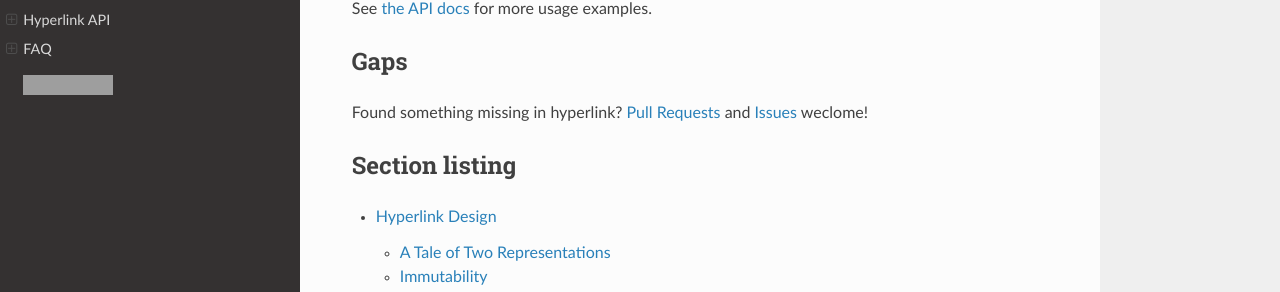
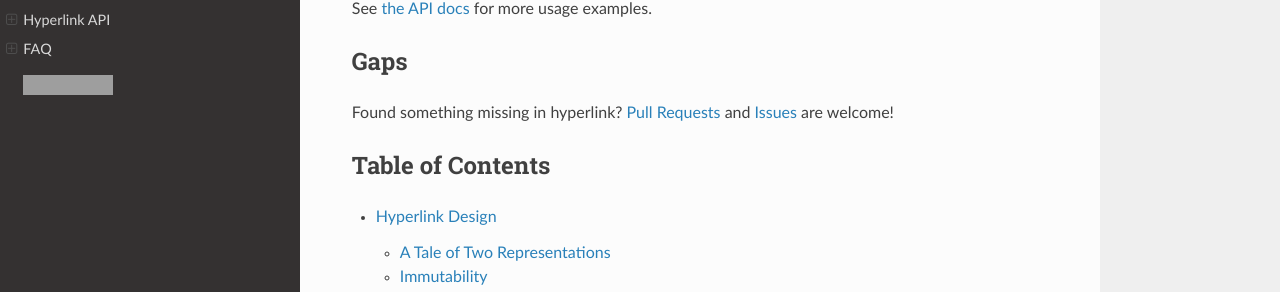
Before and after one commit to python-hyper/hyperlink, a Sphinx documentation site: the page built from docs/index.rst, in a window 1280 px wide and 900 px high, scrolled down 790 px. Shown: the part 155-447 px from the top of the window. Built offline with Sphinx 7.4.7 and the Read the Docs theme 2.0.0, drawn with Linux system fonts in a browser that asks for light colours; grey boxes are pictures that could not be loaded.

Commit message:
fix a typo on docs index

```diff
--- a/docs/index.rst
+++ b/docs/index.rst
@@ -55,13 +55,13 @@ See :ref:`the API docs <hyperlink_api>` for more usage examples.
 Gaps
 ----
 
-Found something missing in hyperlink? `Pull Requests`_ and `Issues`_ weclome!
+Found something missing in hyperlink? `Pull Requests`_ and `Issues`_ are welcome!
 
 .. _Pull Requests: https://github.com/python-hyper/hyperlink/pulls
 .. _Issues: https://github.com/python-hyper/hyperlink/issues
 
-Section listing
----------------
+Table of Contents
+-----------------
 
 .. toctree::
    :maxdepth: 2
```
